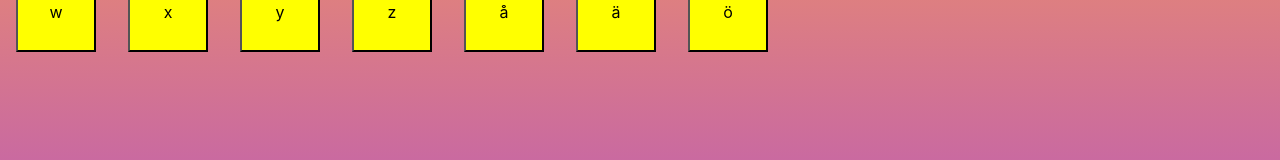
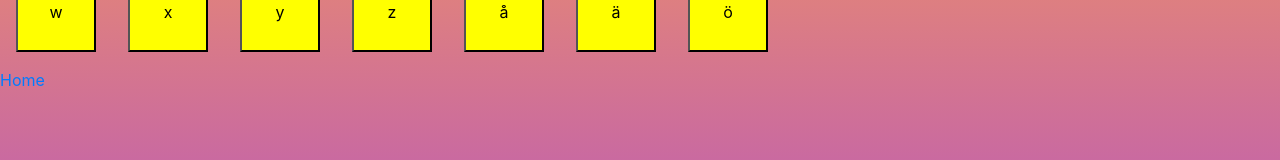
Before and after one commit to HeliHaavisto/Language_app_front, a React (Create React App) app: page /alphabet in a window 1280 px wide. Shown: the part 268-428 px from the top of the page. Built offline with nearby package versions, Linux system fonts and the light colour scheme.

Commit message:
Added Home button to the alphabet page

```diff
--- a/src/Alphabet/Alphabet.js
+++ b/src/Alphabet/Alphabet.js
@@ -1,4 +1,5 @@
 import React, { Component } from "react";
+import { Link } from "react-router-dom";
 import { abc } from "./abc";
 import Letter from "./Letter";
 
@@ -13,6 +14,7 @@
 
 	render() {
 		return (
+			<>
 				<div className="abc-container">
 					{this.state.abc.map((letter) => {
 						return (
@@ -24,6 +26,8 @@
 						);
 					})}
 				</div>
+				<Link to="/">Home</Link>
+			</>
 		);
 	}
 }
--- a/src/App.css
+++ b/src/App.css
@@ -21,7 +21,6 @@
 .abc-container {
 	display: flex;
 	flex-wrap: wrap;
-	/* background-color: thistle; */
 }
 
 .abc-letter {
```
Lines whose indentation alone changed are shown as unchanged.
